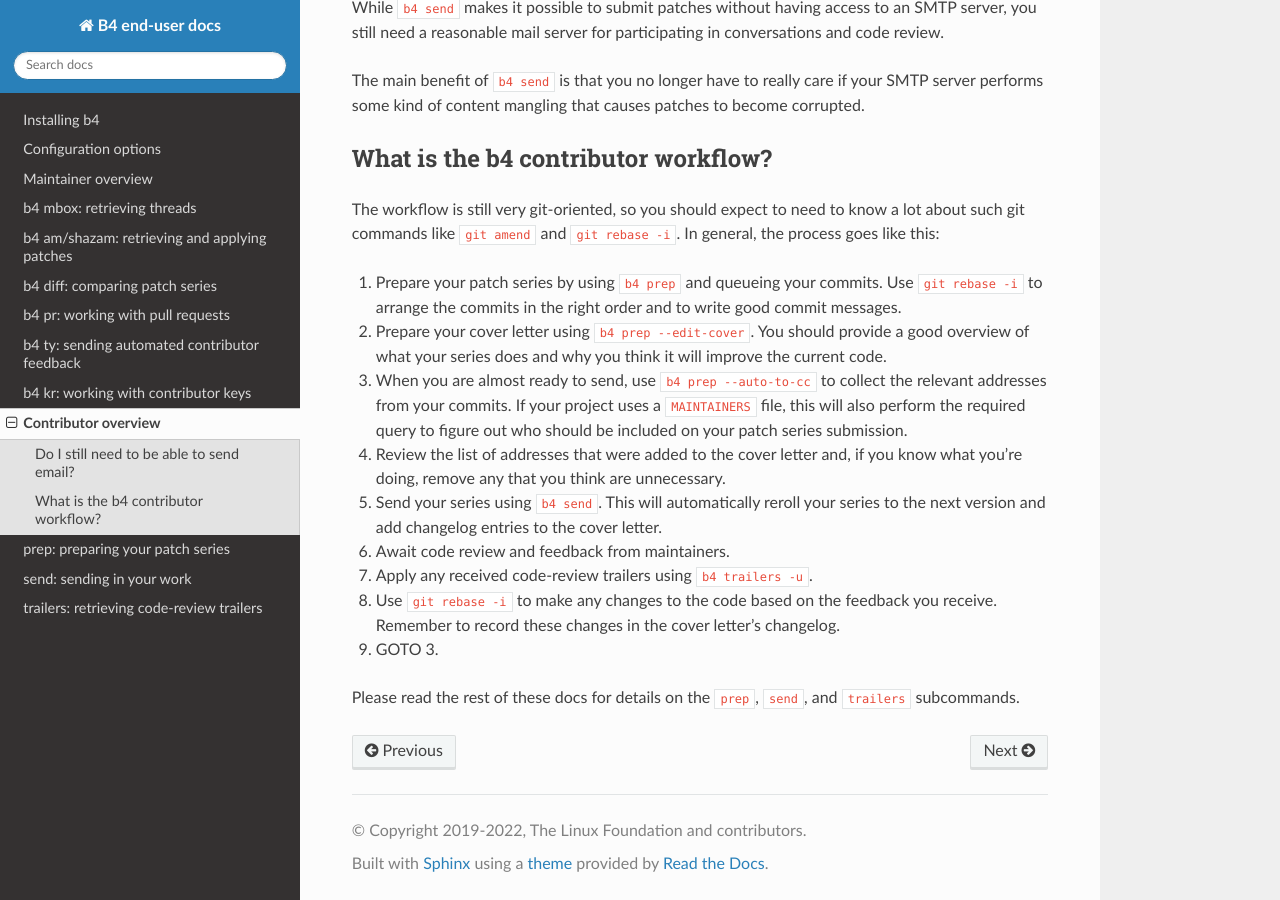
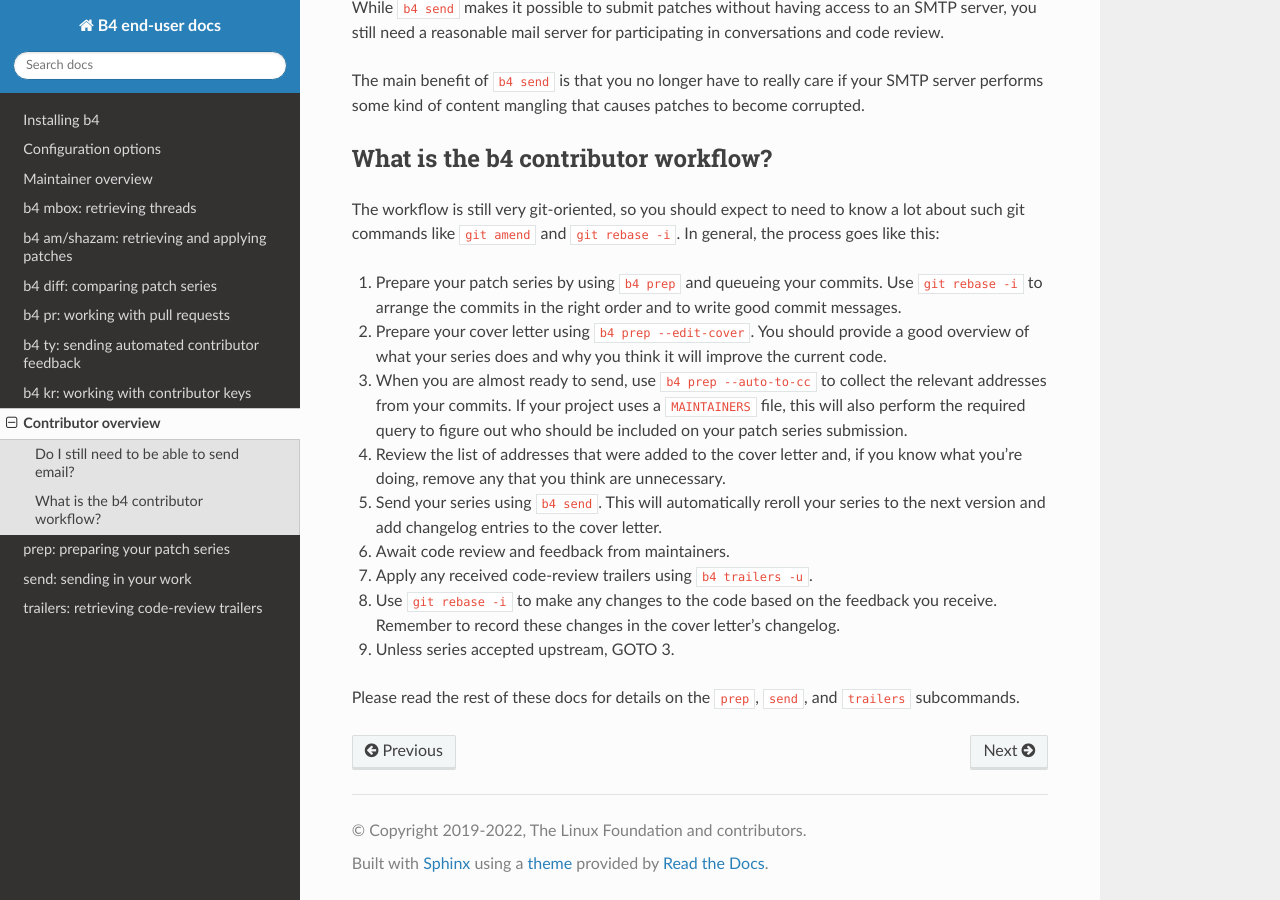
Before and after one commit to mricon/b4, a Sphinx documentation site: the page built from docs/contributor/overview.rst, in a window 1280 px wide and 900 px high, scrolled down 590 px. Built offline with Sphinx 7.4.7 and the Read the Docs theme 2.0.0, drawn with Linux system fonts in a browser that asks for light colours.

Commit message:
docs: break out of infinite loop
Despite what it may seem sometimes, working on a series is not an
infinite loop. :)

Signed-off-by: Konstantin Ryabitsev <konstantin@linuxfoundation.org>

```diff
--- a/docs/contributor/overview.rst
+++ b/docs/contributor/overview.rst
@@ -67,7 +67,7 @@ rebase -i``. In general, the process goes like this:
    feedback you receive. Remember to record these changes in the cover
    letter's changelog.
 
-9. GOTO 3.
+9. Unless series accepted upstream, GOTO 3.
 
 Please read the rest of these docs for details on the ``prep``,
 ``send``, and ``trailers`` subcommands.
```
